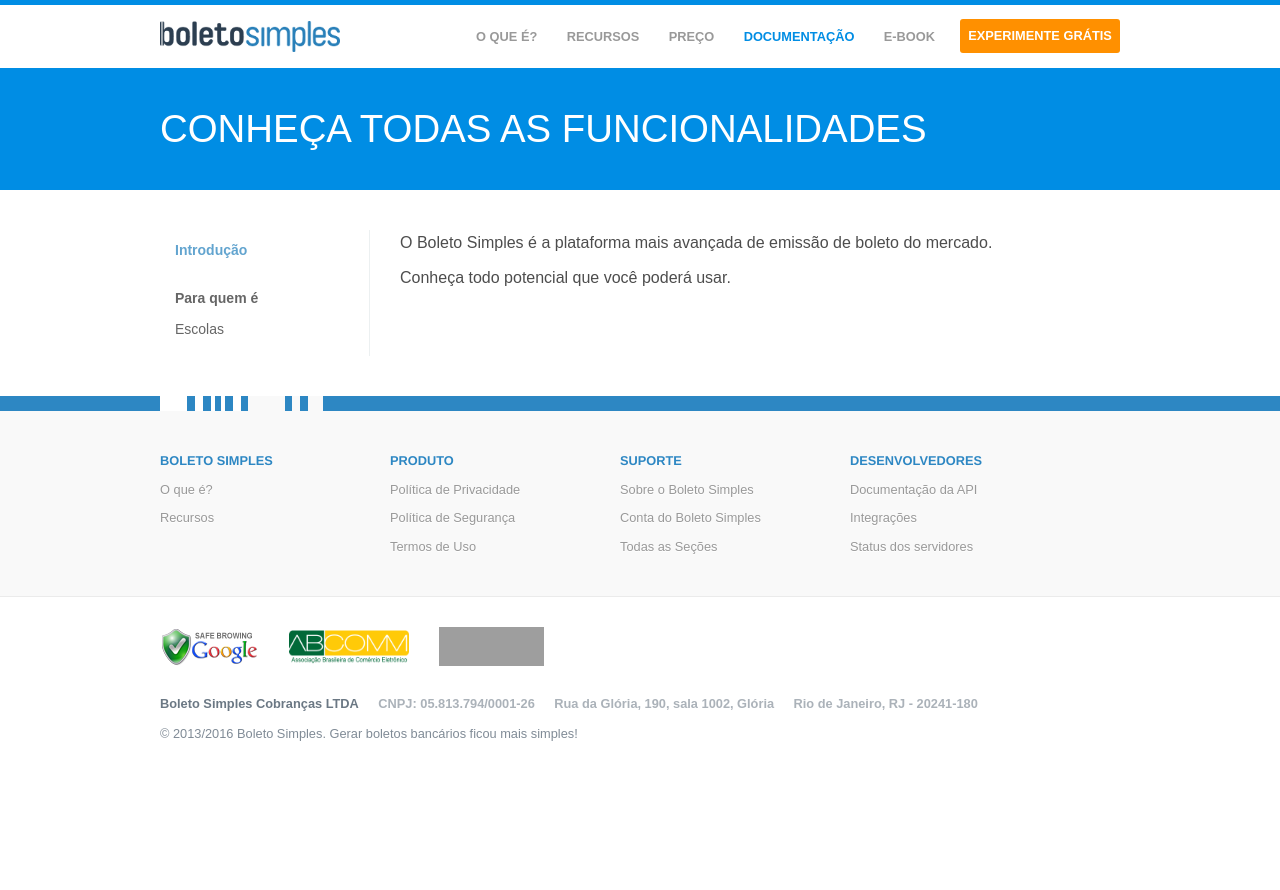
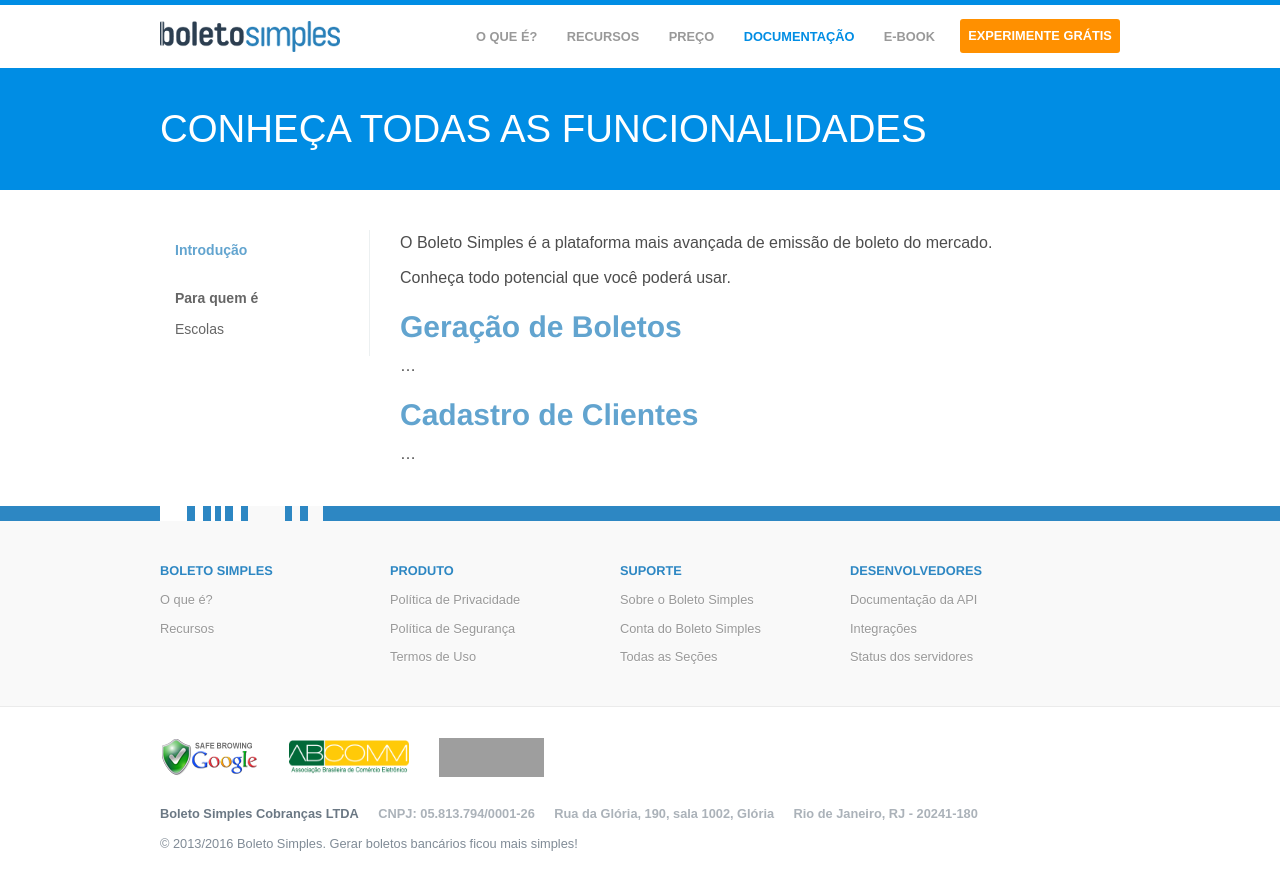
Before and after one commit to BoletoSimples/boletosimples-features, a Jekyll site: the page built from index.markdown, in a window 1280 px wide. Shown: the top 890 px of the page. Built offline with Jekyll 4.4.1, drawn with Linux system fonts in a browser that asks for light colours; grey boxes are pictures that could not be loaded.

Commit message:
Updated Index

```diff
--- a/index.markdown
+++ b/index.markdown
@@ -6,3 +6,11 @@
 O Boleto Simples é a plataforma mais avançada de emissão de boleto do mercado.
 
 Conheça todo potencial que você poderá usar.
+
+## Geração de Boletos
+
+...
+
+## Cadastro de Clientes
+
+...
```
